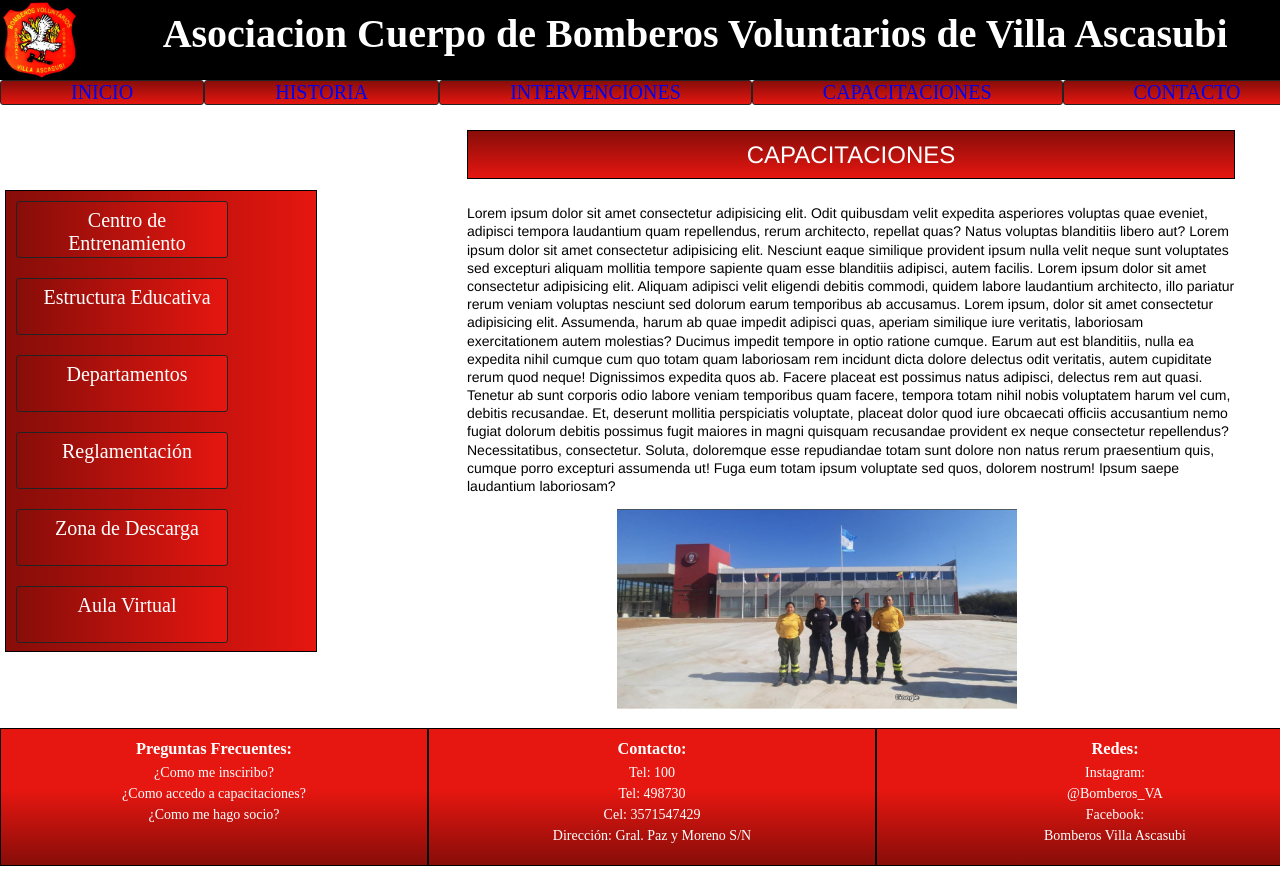
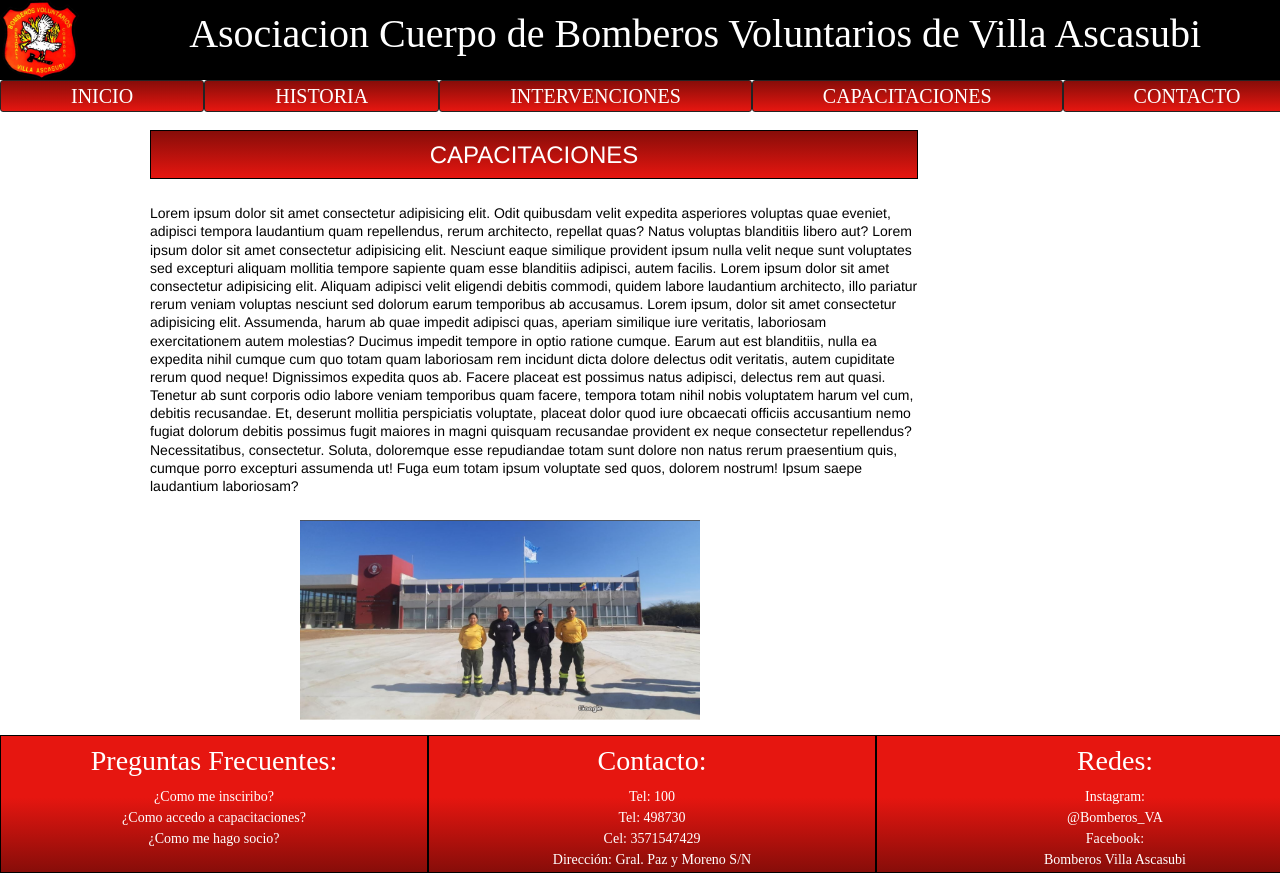
Before and after one commit to Matiia01/PAGBV, a plain HTML site: page pages/Capacitaciones.html in a window 1280 px wide. Shown: the top 889 px of the page. Before the commit the page ends 866 px from the top, so only its background shows below. Drawn offline with nearby package versions, Linux system fonts and the light colour scheme.

Commit message:
actualizacion en barra de nav

```diff
--- a/pages/Capacitaciones.html
+++ b/pages/Capacitaciones.html
@@ -5,6 +5,9 @@
     <meta charset="UTF-8">
     <meta http-equiv="X-UA-Compatible" content="IE=edge">
     <meta name="viewport" content="width=device-width, initial-scale=1.0">
+    <!--LIBRERIA DE BOOTSTRAP CSS-->
+    <link rel="stylesheet" href="https://cdn.jsdelivr.net/npm/bootstrap@5.3.0-alpha3/dist/css/bootstrap.min.css">
+    <!--LINK CSS-->
     <link rel="stylesheet" href="../style.css">
     <!--ICONO CUARTEL-->
     <link rel="shortcut icon" href="../image/257765716_4364205793708451_1872151375716100069_n-removebg-preview.png">
@@ -21,56 +24,102 @@
             <h1 class="grilla-title">Asociacion Cuerpo de Bomberos Voluntarios de Villa Ascasubi</h1>
         </div>
         <!--BARRA DE NAVEGACION-->
-        <nav class="nav">
+        <nav>
             <ul class="barra-nav">
-                <li class="boton-nav"><a href="../index.html">INICIO</a></li>
-                <li class="boton-nav"><a href="Historia.html">HISTORIA</a></li>
-                <li class="boton-nav"><a href="Intervenciones.html">INTERVENCIONES</a></li>
-                <li class="boton-nav"><a href="Capacitaciones.html">CAPACITACIONES</a></li>
-                <li class="boton-nav"><a href="Contacto.html">CONTACTO</a></li>
+                <!--BOTON DE INICIO-->
+                <a href="../index.html" class="boton-nav" tabindex="-1" role="button" aria-disabled="true">INICIO</a>
+                <!--BOTON DE HISTORIA-->
+                <div class="btn-group">
+                    <button class="boton-nav" type="button" data-bs-toggle="dropdown"
+                        data-bs-auto-close="true" aria-expanded="false">
+                        HISTORIA
+                    </button>
+                    <ul class="dropdown-menu">
+                        <li><a class="dropdown-item" href="Historia.html">Nuestra Historia</a></li>
+                        <li><a class="dropdown-item" href="Historia.html">En la Provincia</a></li>
+                        <li><a class="dropdown-item" href="Historia.html">En Argentina</a></li>
+                        <li><a class="dropdown-item" href="Historia.html">En el Mundo</a></li>
+                    </ul>
+                </div>
+                <!--BOTON DE INTERVENCIONES-->
+                <div class="btn-group">
+                    <button class="boton-nav" type="button" data-bs-toggle="dropdown"
+                        data-bs-auto-close="true" aria-expanded="false">
+                        INTERVENCIONES
+                    </button>
+                    <ul class="dropdown-menu">
+                        <li><a class="dropdown-item" href="Intervenciones.html">Todas</a></li>
+                        <li><a class="dropdown-item" href="Intervenciones.html">Accidentes</a></li>
+                        <li><a class="dropdown-item" href="Intervenciones.html">Incendios</a></li>
+                        <li><a class="dropdown-item" href="Intervenciones.html">Rescate</a></li>
+                        <li><a class="dropdown-item" href="Intervenciones.html">MAT-PEL</a></li>
+                        <li><a class="dropdown-item" href="Intervenciones.html">Servicios Especiales</a></li>
+                    </ul>
+                </div>
+                <!--BOTON DE CAPACITACIONES-->
+                <div class="btn-group">
+                    <button class="boton-nav" type="button" data-bs-toggle="dropdown"
+                        data-bs-auto-close="true" aria-expanded="false">
+                        CAPACITACIONES
+                    </button>
+                    <ul class="dropdown-menu">
+                        <li><a class="dropdown-item" href="Capacitaciones.html">Centro de Entrenamiento</a></li>
+                        <li><a class="dropdown-item" href="Capacitaciones.html">Estructura Educativa</a></li>
+                        <li><a class="dropdown-item" href="Capacitaciones.html">Departamentos</a></li>
+                        <li><a class="dropdown-item" href="Capacitaciones.html">Reglamentación</a></li>
+                        <li><a class="dropdown-item" href="Capacitaciones.html">Zona de Descarga</a></li>
+                        <li><a class="dropdown-item" href="Capacitaciones.html">Aula Virtual</a></li>
+                    </ul>
+                </div>
+                </div>
+                <!--BOTON DE CONTACTO-->
+                <a href="Contacto.html" class="boton-nav" tabindex="-1" role="button" aria-disabled="true">CONTACTO</a>
             </ul>
         </nav>
     </header>
 
     <main class="main-capacitaciones">
-        <aside class="barra-lateral-capacitaciones">
-            <!--BARRA LATERAL DE HISTORIAS-->
-            <nav class="nav-barra-lateral-capacitaciones">
-                <h2 class="titulos-lateral-capacitaciones">Centro de Entrenamiento</h3>
-                <h2 class="titulos-lateral-capacitaciones">Estructura Educativa</h3>
-                <h2 class="titulos-lateral-capacitaciones">Departamentos</h3>
-                <h2 class="titulos-lateral-capacitaciones">Reglamentación</h3>
-                <h2 class="titulos-lateral-capacitaciones">Zona de Descarga</h3>
-                <h2 class="titulos-lateral-capacitaciones">Aula Virtual</h3>
-            </nav>
-        </aside>
-
         <section class="seccion-capacitaciones">
             <!--TITULO SECUNDARIO-->
-            <h1 class="titulo-secundario-capacitaciones">CAPACITACIONES</h2>
+            <h2 class="titulo-secundario-capacitaciones">CAPACITACIONES</h2>
 
             <article class="article-texto-capacitaciones">
                 <!--TEXTO DE LA HISTORIA-->
-                <P class="texto-capacitaciones">Lorem ipsum dolor sit amet consectetur adipisicing elit. Odit quibusdam
+                <P class="texto-capacitaciones">Lorem ipsum dolor sit amet consectetur adipisicing elit. Odit
+                    quibusdam
                     velit
                     expedita asperiores voluptas quae eveniet, adipisci tempora laudantium quam repellendus, rerum
-                    architecto, repellat quas? Natus voluptas blanditiis libero aut? Lorem ipsum dolor sit amet consectetur
+                    architecto, repellat quas? Natus voluptas blanditiis libero aut? Lorem ipsum dolor sit amet
+                    consectetur
                     adipisicing elit. Nesciunt eaque similique provident ipsum nulla velit neque sunt voluptates sed
-                    excepturi aliquam mollitia tempore sapiente quam esse blanditiis adipisci, autem facilis. Lorem ipsum
-                    dolor sit amet consectetur adipisicing elit. Aliquam adipisci velit eligendi debitis commodi, quidem
-                    labore laudantium architecto, illo pariatur rerum veniam voluptas nesciunt sed dolorum earum temporibus
-                    ab accusamus. Lorem ipsum, dolor sit amet consectetur adipisicing elit. Assumenda, harum ab quae impedit
-                    adipisci quas, aperiam similique iure veritatis, laboriosam exercitationem autem molestias? Ducimus
+                    excepturi aliquam mollitia tempore sapiente quam esse blanditiis adipisci, autem facilis. Lorem
+                    ipsum
+                    dolor sit amet consectetur adipisicing elit. Aliquam adipisci velit eligendi debitis commodi,
+                    quidem
+                    labore laudantium architecto, illo pariatur rerum veniam voluptas nesciunt sed dolorum earum
+                    temporibus
+                    ab accusamus. Lorem ipsum, dolor sit amet consectetur adipisicing elit. Assumenda, harum ab quae
+                    impedit
+                    adipisci quas, aperiam similique iure veritatis, laboriosam exercitationem autem molestias?
+                    Ducimus
                     impedit tempore in optio ratione cumque.
-                    Earum aut est blanditiis, nulla ea expedita nihil cumque cum quo totam quam laboriosam rem incidunt
-                    dicta dolore delectus odit veritatis, autem cupiditate rerum quod neque! Dignissimos expedita quos ab.
-                    Facere placeat est possimus natus adipisci, delectus rem aut quasi. Tenetur ab sunt corporis odio labore
-                    veniam temporibus quam facere, tempora totam nihil nobis voluptatem harum vel cum, debitis recusandae.
-                    Et, deserunt mollitia perspiciatis voluptate, placeat dolor quod iure obcaecati officiis accusantium
-                    nemo fugiat dolorum debitis possimus fugit maiores in magni quisquam recusandae provident ex neque
+                    Earum aut est blanditiis, nulla ea expedita nihil cumque cum quo totam quam laboriosam rem
+                    incidunt
+                    dicta dolore delectus odit veritatis, autem cupiditate rerum quod neque! Dignissimos expedita
+                    quos ab.
+                    Facere placeat est possimus natus adipisci, delectus rem aut quasi. Tenetur ab sunt corporis
+                    odio labore
+                    veniam temporibus quam facere, tempora totam nihil nobis voluptatem harum vel cum, debitis
+                    recusandae.
+                    Et, deserunt mollitia perspiciatis voluptate, placeat dolor quod iure obcaecati officiis
+                    accusantium
+                    nemo fugiat dolorum debitis possimus fugit maiores in magni quisquam recusandae provident ex
+                    neque
                     consectetur repellendus? Necessitatibus, consectetur.
-                    Soluta, doloremque esse repudiandae totam sunt dolore non natus rerum praesentium quis, cumque porro
-                    excepturi assumenda ut! Fuga eum totam ipsum voluptate sed quos, dolorem nostrum! Ipsum saepe laudantium
+                    Soluta, doloremque esse repudiandae totam sunt dolore non natus rerum praesentium quis, cumque
+                    porro
+                    excepturi assumenda ut! Fuga eum totam ipsum voluptate sed quos, dolorem nostrum! Ipsum saepe
+                    laudantium
                     laboriosam?
                 </P>
             </article>
@@ -79,13 +128,14 @@
                 <!--ARTICULO PARA IMAGENES-->
                 <img class="imagenes-capacitaciones" src="../image/Captura de pantalla 2023-04-27 202540.png" alt="CCP">
             </article>
-
         </section>
     </main>
 
-    <footer>
+    <footer class="footer-historia">
+        <!--PIE DE PAGINA-->
         <div class="piepadre">
             <div>
+                <!--PIE DE PREGUNTAS FRECUENTES-->
                 <ul class="footer-preguntas-frecuentes">
                     <h3>Preguntas Frecuentes:</h3>
                     <li>¿Como me insciribo?</li>
@@ -95,6 +145,7 @@
             </div>
 
             <div>
+                <!--PIE DE CONTACTOS-->
                 <ul class="footer-contactos">
                     <h3>Contacto:</h3>
                     <li>Tel: 100</li>
@@ -105,17 +156,23 @@
             </div>
 
             <div>
+                <!--PIE DE REDES-->
                 <ul class="footer-redes">
                     <h3>Redes:</h3>
                     <li>Instagram:</li>
-                    <a class="links-contactos" href="https://www.instagram.com/bomberos_va">@Bomberos_VA</a>
+                    <a target="_blank" class="links-contactos"
+                        href="https://www.instagram.com/bomberos_va">@Bomberos_VA</a>
                     <li>Facebook:</li>
-                    <a class="links-contactos" href="https://www.facebook.com/Bomberosva.1265">Bomberos Villa Ascasubi</a>
+                    <a target="_blank" class="links-contactos" href="https://www.facebook.com/Bomberosva.1265">Bomberos
+                        Villa Ascasubi</a>
                 </ul>
             </div>
         </div>
     </footer>
 
+
+    <!--LIBRERIA DE BOOTSTRAP JS-->
+    <script src="https://cdn.jsdelivr.net/npm/bootstrap@5.3.0-alpha3/dist/js/bootstrap.bundle.min.js"></script>
 </body>
 
 </html>
```
